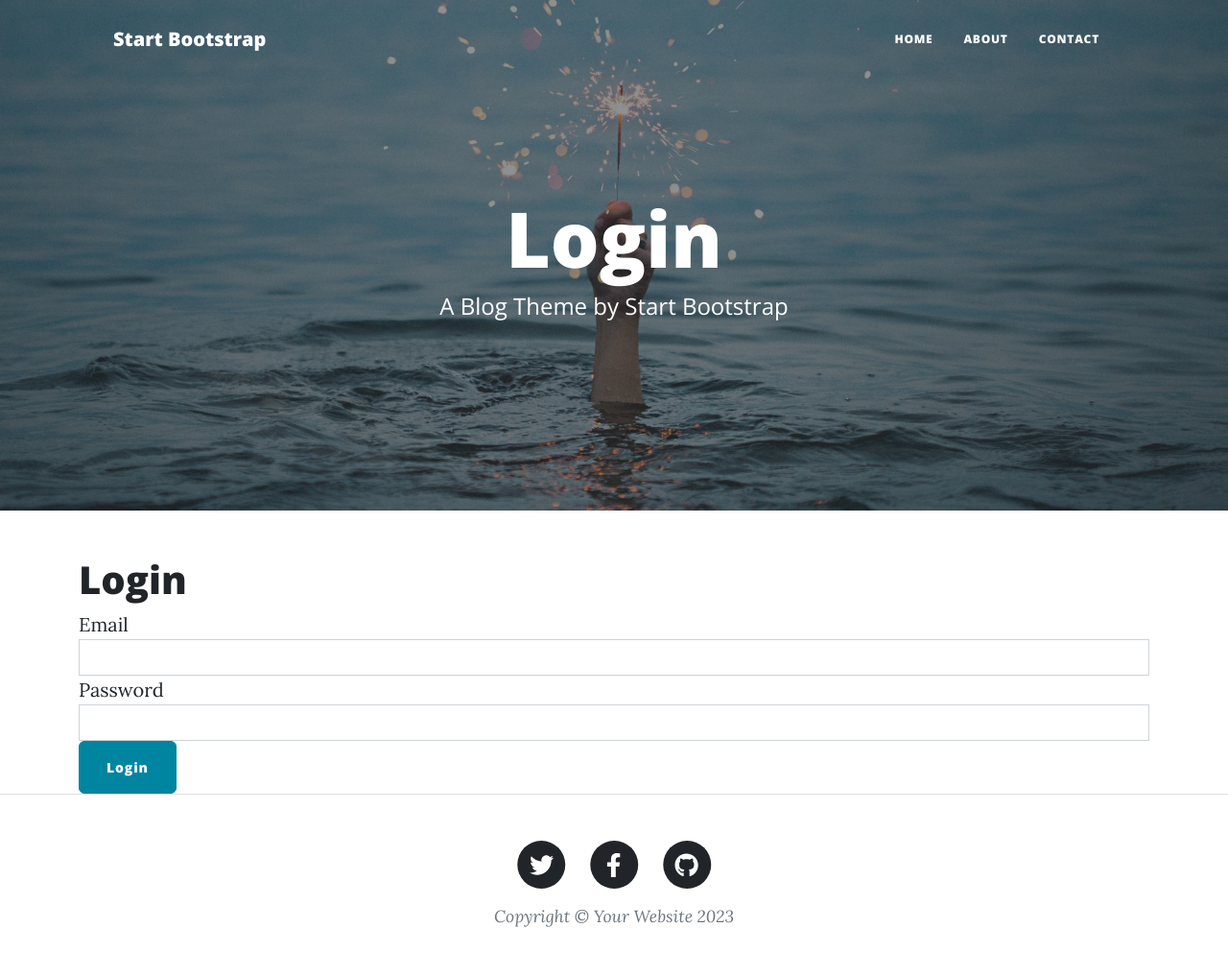
After one commit to VojtaMi/blog_exercise, a Flask app: page /login in a window 1280 px wide. The commit adds this page. Shown: the whole page at 96% size. Run offline with Flask 3, Linux system fonts and the light colour scheme; some libraries are stand-ins or nearby versions.

Commit message:
login route working - basic

```diff
--- a/app.py
+++ b/app.py
@@ -1,20 +1,14 @@
 from flask import Flask, render_template, redirect, url_for, flash, request
 from flask_bootstrap import Bootstrap5
-from models import db, BlogPost
+from flask_login import LoginManager
+from werkzeug.security import generate_password_hash
+from models import db, BlogPost, User
 import crud
-from forms import PostForm
+from forms import PostForm, LoginForm
 from flask_ckeditor import CKEditor
 import os
 from dotenv import load_dotenv
-
-from flask import Flask, render_template, redirect, url_for, flash, request
-from flask_bootstrap import Bootstrap5
-from models import db, BlogPost
-import crud
-from forms import PostForm
-from flask_ckeditor import CKEditor
-import os
-from dotenv import load_dotenv
+import flask_login as fl_log
 
 # Load environment variables from the .env file
 load_dotenv()
@@ -37,6 +31,19 @@ ckeditor = CKEditor(app)
 # Make sure the database is created before the first request
 with app.app_context():
     db.create_all()
+
+login_manager = LoginManager()
+login_manager.init_app(app)
+
+
+@app.context_processor
+def inject_user():
+    return {'current_user': fl_log.current_user}
+
+
+@login_manager.user_loader
+def load_user(user_id):
+    return crud.get_user_by_id(user_id)
 
 
 # ROUTES
@@ -122,5 +129,24 @@ def delete_post(post_id):
     return redirect(url_for('home'))
 
 
+@app.route('/login', methods=['GET', 'POST'])
+def login():
+    # Redirect already logged-in users
+    if fl_log.current_user.is_authenticated:
+        return redirect(url_for('home'))  # Redirect to a protected page or dashboard
+
+    form = LoginForm()  # Create an instance of the LoginForm
+
+    if form.validate_on_submit():  # This triggers validation, including custom validators
+        user = form.user  # Access the user object from custom validation
+
+        # Log in the user
+        fl_log.login_user(user)
+
+        return redirect(url_for('home'))  # Redirect to a protected page or dashboard
+
+    return render_template('authentication/login.html', form=form)
+
+
 if __name__ == "__main__":
     app.run(debug=True, port=5003)
--- a/forms.py
+++ b/forms.py
@@ -77,7 +77,7 @@ from flask_wtf import FlaskForm
 from wtforms import EmailField, PasswordField, SubmitField
 from wtforms.validators import DataRequired, Email, Length, ValidationError
 from werkzeug.security import check_password_hash
-from your_app import crud  # Adjust import according to your project structure
+import crud  # Adjust import according to your project structure
 
 class LoginForm(FlaskForm):
     email = EmailField(
--- a/models.py
+++ b/models.py
@@ -27,4 +27,4 @@ class User(db.Model, UserMixin):
     id: Mapped[int] = mapped_column(Integer, primary_key=True)
     email: Mapped[str] = mapped_column(String(100), unique=True)
     password: Mapped[str] = mapped_column(String(100))
-    user_name: Mapped[str] = mapped_column(String(1000))
+    username: Mapped[str] = mapped_column(String(100))
--- a/requirements.txt
+++ b/requirements.txt
@@ -7,3 +7,4 @@ Flask==2.3.2
 flask_sqlalchemy==3.1.1
 SQLAlchemy==2.0.25
 python-dotenv~=1.0.1
+zxcvbn~=4.4.28
--- /dev/null
+++ b/templates/authentication/login.html
@@ -0,0 +1,57 @@
+{% extends "base/base.html" %}
+
+{% block content %}
+
+<header
+        class="masthead"
+        style="background-image: url('{{ url_for('static', filename='assets/img/login-bg.jpg') }}')"
+>
+    <div class="container position-relative px-4 px-lg-5">
+        <div class="row gx-4 gx-lg-5 justify-content-center">
+            <div class="col-md-10 col-lg-8 col-xl-7">
+                <div class="site-heading">
+                    <h1>Login</h1>
+                    <span class="subheading">A Blog Theme by Start Bootstrap</span>
+                </div>
+            </div>
+        </div>
+    </div>
+</header>
+<div class="container">
+
+    <h1>Login</h1>
+
+    <!-- Form starts here -->
+    <form action="{{ url_for('login') }}" method="POST">
+        <!-- CSRF protection -->
+        {{ form.hidden_tag() }}
+
+        <!-- Email field -->
+        <div>
+            <label for="email">{{ form.email.label }}</label>
+            {{ form.email(class="form-control") }}
+            {% if form.email.errors %}
+            <div class="error">
+                {{ form.email.errors[0] }}
+            </div>
+            {% endif %}
+        </div>
+
+        <!-- Password field -->
+        <div>
+            <label for="password">{{ form.password.label }}</label>
+            {{ form.password(class="form-control") }}
+            {% if form.password.errors %}
+            <div class="error">
+                {{ form.password.errors[0] }}
+            </div>
+            {% endif %}
+        </div>
+
+        <!-- Submit button -->
+        <button type="submit" class="btn btn-primary">Login</button>
+    </form>
+</div>
+
+
+{% endblock %}
--- a/templates/base/base.html
+++ b/templates/base/base.html
@@ -8,10 +8,8 @@
     <!-- Header -->
     {% include 'base/header.html' %}
 
-    <!-- Main content block -->
-    <main>
-        {% block content %}{% endblock %}
-    </main>
+    {% block content %}{% endblock %}
+
 
     <!-- Footer -->
     {% include 'base/footer.html' %}
--- a/templates/index.html
+++ b/templates/index.html
@@ -4,7 +4,7 @@
 <!-- Page Header-->
 <header
   class="masthead"
-  style="background-image: url('../static/assets/img/home-bg.jpg')"
+  style="background-image: url('{{ url_for('static', filename='assets/img/home-bg.jpg') }}')"
 >
   <div class="container position-relative px-4 px-lg-5">
     <div class="row gx-4 gx-lg-5 justify-content-center">
```
Also changed, not shown: crud.py (+21 -1 lines), templates/authentication/register.html (added, +50 -0 lines), templates/authentiction/register.html (deleted, +0 -18 lines), static/assets/img/angela-profile.jpg (added), static/assets/img/default-profile.jpg (added), static/assets/img/login-bg.jpg (added), static/assets/img/register-bg.jpg (added).
